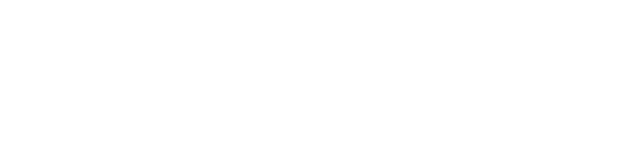
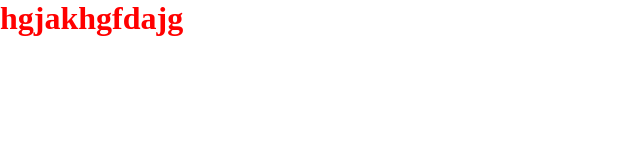
Before and after one commit to PauloWenderson/sales-form, a plain HTML site: page index.html in a window 1280 px wide. Shown: the whole page, without its empty margins (0-640 px from the left). Drawn offline with Linux system fonts and the light colour scheme.

```diff
--- a/css/style.css
+++ b/css/style.css
@@ -5,3 +5,7 @@
     padding: 0;
     box-sizing: border-box;
 }
+
+h1 {
+    color: red;
+}
--- a/index.html
+++ b/index.html
@@ -3,9 +3,10 @@
 <head>
     <meta charset="UTF-8">
     <meta name="viewport" content="width=device-width, initial-scale=1.0">
-    <title>Document</title>
+    <title>Formulário de vendas de carros</title>
+    <link rel="stylesheet" href="../css/style.css">
 </head>
 <body>
-
+    <h1>hgjakhgfdajg</h1>
 </body>
 </html>
```
